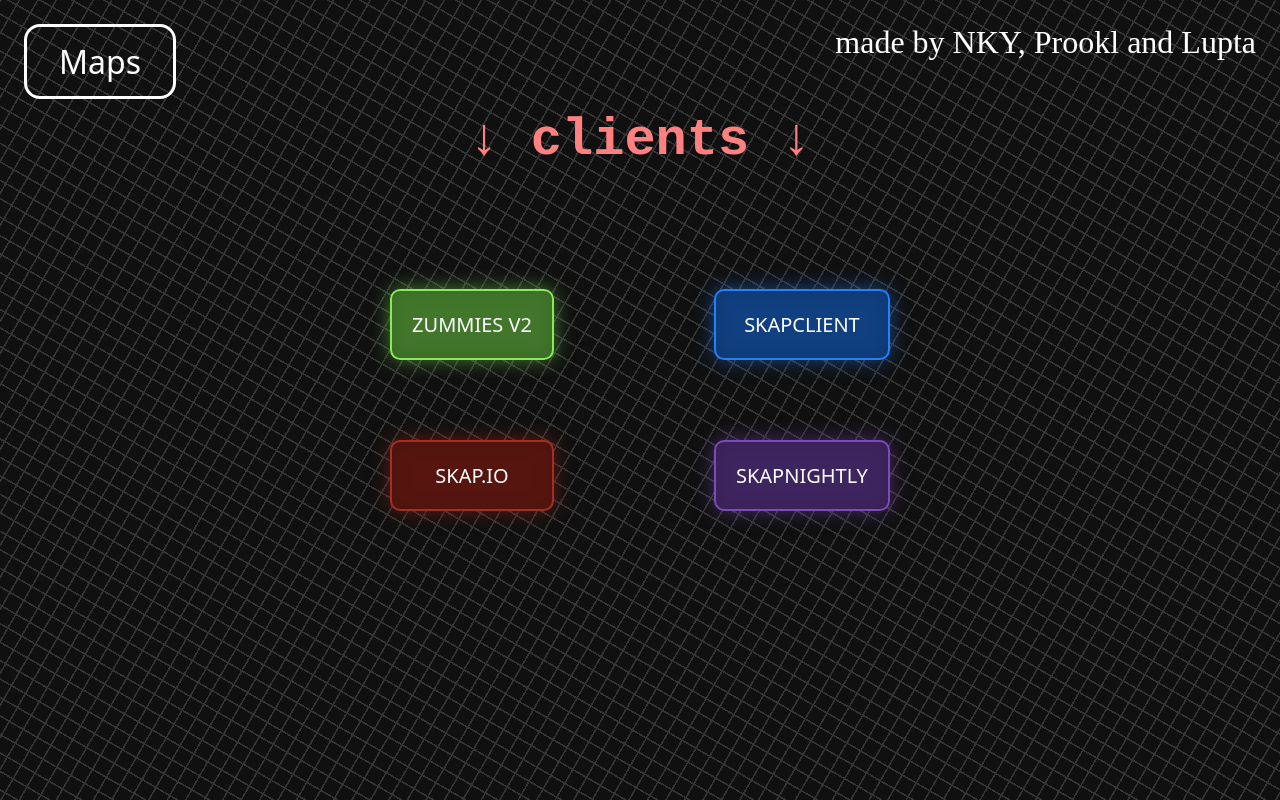
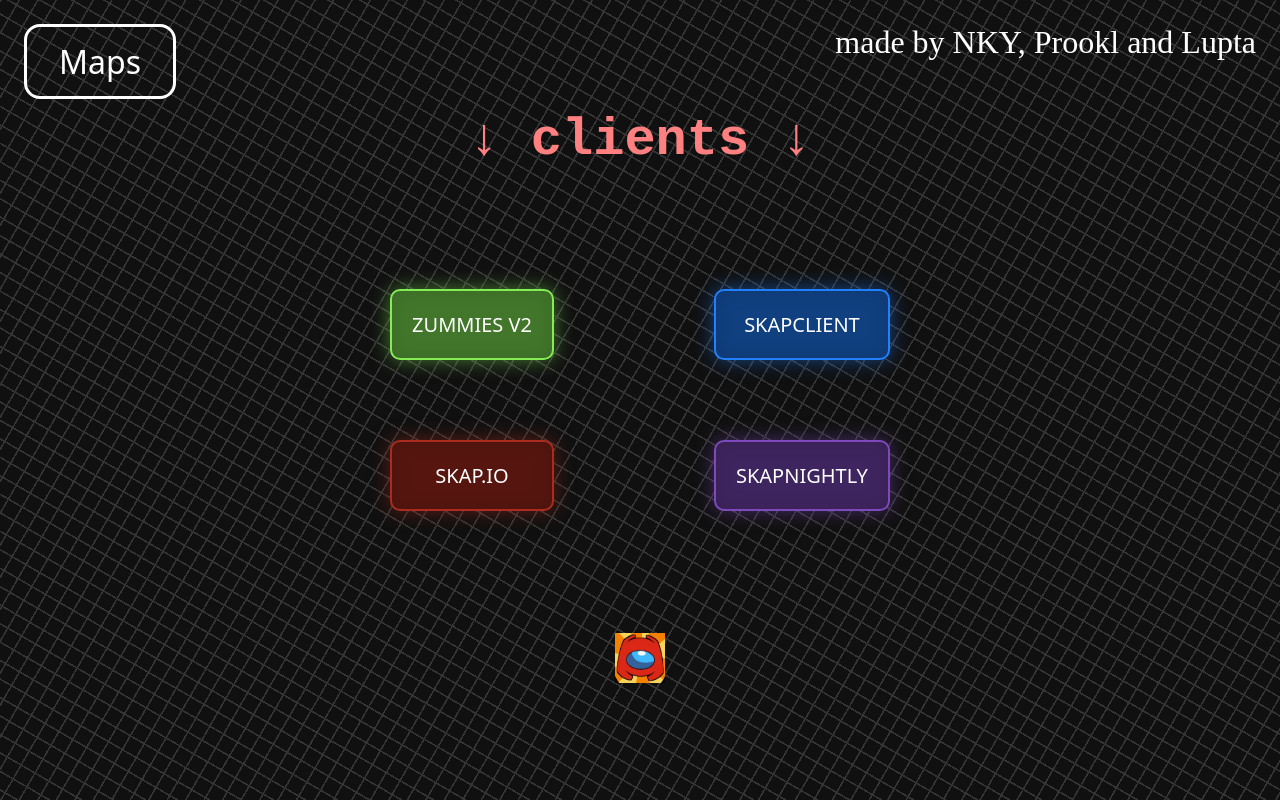
Before and after one commit to Prookle/SkapHub, a plain HTML site: page index.html in a window 1280 px wide. Drawn offline with Linux system fonts and the light colour scheme.

Commit message:
discord added (300lb man turns into 40 lb californ)

```diff
--- a/index.html
+++ b/index.html
@@ -30,5 +30,10 @@
 				<span class="hover">SkapNightly</span>
 			</a>
 		</div>
+		<div id="links">
+			<a href="https://discord.gg/P3hJdpD2" target="_blank" title="Join the Discord">
+				<img src="discord.png" width="50" height="50" />
+			</a>
+		</div>
 	</body>
 </html>
```
Also changed, not shown: discord.png (added).
